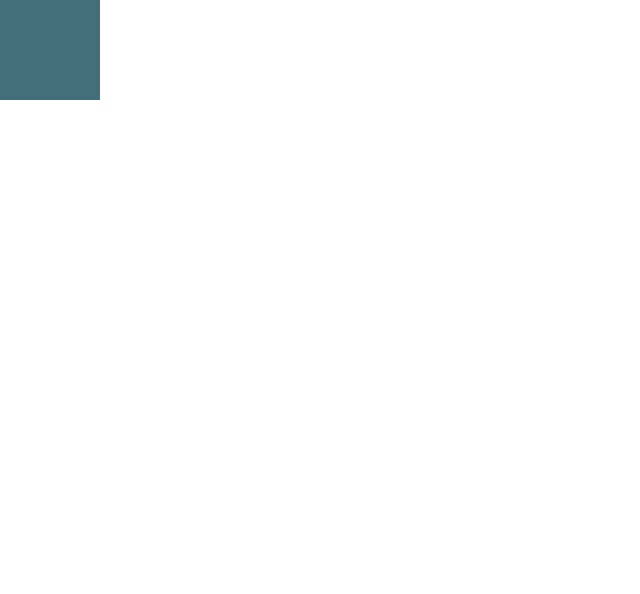
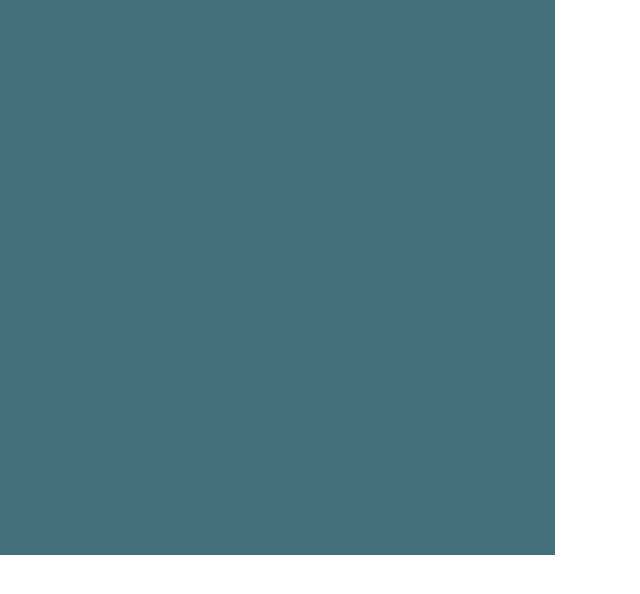
Before and after one commit to jw56578/timelinedemo, a plain HTML site: page index.html in a window 1280 px wide. Shown: the whole page, without its empty margins (0-640 px from the left). Drawn offline with Linux system fonts and the light colour scheme.

Commit message:
Create larger canvas which causes memory pressure

```diff
--- a/index.html
+++ b/index.html
@@ -12,17 +12,17 @@
 </head>
 
 <body style="margin:0px">
-  <canvas id="canvas" ref="canvas" width="100" height="100"/>
+  <canvas id="canvas" ref="canvas" width="555" height="555"/>
 
 <script>
 
+var canvas = document.getElementById("canvas");
+var ctx = canvas.getContext('2d');
+var canvasWidth  = canvas.width;
+var canvasHeight = canvas.height;
+var imageData = ctx.getImageData(0, 0, canvasWidth, canvasHeight)
+var data = imageData.data;
 
-  var canvas = document.getElementById("canvas");
-  var ctx = canvas.getContext('2d');
-  var canvasWidth  = canvas.width;
-  var canvasHeight = canvas.height;
-  var imageData = ctx.getImageData(0, 0, canvasWidth, canvasHeight)
-  var data = imageData.data;
 function main(){
   refreshCanvas({
     ctx : ctx,
```
